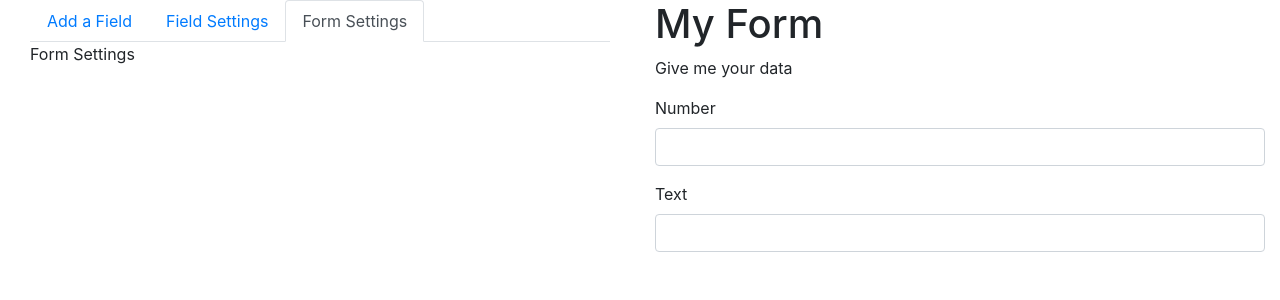
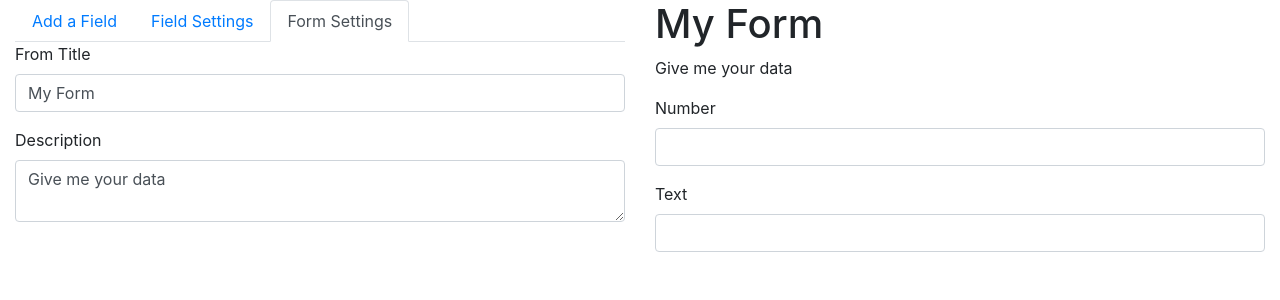
Before and after one commit to hbrooks3/wufoo, a React (Create React App) app: page /abcd in a window 1280 px wide. Both pictures are taken after a click on the tab "Form Settings". Shown: the top 300 px of the page. Built offline with nearby package versions, Linux system fonts and the light colour scheme.

Commit message:
Added form updating

```diff
--- a/src/components/EditPane.js
+++ b/src/components/EditPane.js
@@ -1,11 +1,9 @@
 import React from "react";
 
 //redux
-import { useSelector } from "react-redux";
-import { selectField } from "selectors";
-
-// layout
-import Col from "react-bootstrap/Col";
+import { useSelector, useDispatch } from "react-redux";
+import { selectField, selectForm } from "selectors";
+import { updateForm } from "actions";
 
 // tabs
 import Tabs from "react-bootstrap/Tabs";
@@ -38,6 +36,38 @@ const EditField = ({ fieldId, updateField }) => {
   );
 };
 
+const EditForm = ({ formId }) => {
+  const dispatch = useDispatch();
+  const form = useSelector(selectForm(formId));
+  const { title, desc } = form;
+  const handleChange = (event) => {
+    const { name, value } = event.target;
+    dispatch(updateForm({ ...form, [name]: value }));
+  };
+  return (
+    <Form>
+      <Form.Group>
+        <Form.Label>From Title</Form.Label>
+        <Form.Control
+          type="text"
+          name="title"
+          value={title}
+          onChange={handleChange}
+        />
+      </Form.Group>
+      <Form.Group>
+        <Form.Label>Description</Form.Label>
+        <Form.Control
+          as="textarea"
+          name="desc"
+          value={desc}
+          onChange={handleChange}
+        />
+      </Form.Group>
+    </Form>
+  );
+};
+
 const EditPane = ({
   tab,
   setTab,
@@ -49,7 +79,6 @@ const EditPane = ({
   const selectedField = form.fields[fieldIndex];
   const { formId } = form;
   return (
-    <Col>
     <Tabs activeKey={tab} onSelect={(k) => setTab(k)}>
       <Tab eventKey="addField" title="Add a Field">
         Add fields
@@ -61,10 +90,9 @@ const EditPane = ({
         <EditField fieldId={selectedField} updateField={updateField} />
       </Tab>
       <Tab eventKey="editForm" title="Form Settings">
-          Form Settings
+        <EditForm formId={formId} />
       </Tab>
     </Tabs>
-    </Col>
   );
 };
 
--- a/src/reducers/forms.js
+++ b/src/reducers/forms.js
@@ -3,6 +3,8 @@ const form = (state = {}, action) => {
     case "CREATE_FIELD":
       const fields = [...state.fields, action.fieldId];
       return { ...state, fields };
+    case "UPDATE_FORM":
+      return action.form;
     default:
       return state;
   }
@@ -23,20 +25,24 @@ export default (state = [], action) => {
         labelPlacement: "top",
       };
       return [...state, newForm];
-    case "CREATE_FIELD":
-      let index = state.findIndex((form) => form.formId === action.formId);
+    case "CREATE_FIELD": {
+      const index = state.findIndex((form) => form.formId === action.formId);
       return [
         ...state.slice(0, index),
         form(state[index], action),
         ...state.slice(index + 1),
       ];
-    case "UPDATE_FORM":
-      index = state.findIndex((form) => form.formId === action.form.formId);
+    }
+    case "UPDATE_FORM": {
+      const index = state.findIndex(
+        (form) => form.formId === action.form.formId
+      );
       return [
         ...state.slice(0, index),
         form(state[index], action),
         ...state.slice(index + 1),
       ];
+    }
     default:
       return state;
   }
```
Lines whose indentation alone changed are shown as unchanged.
